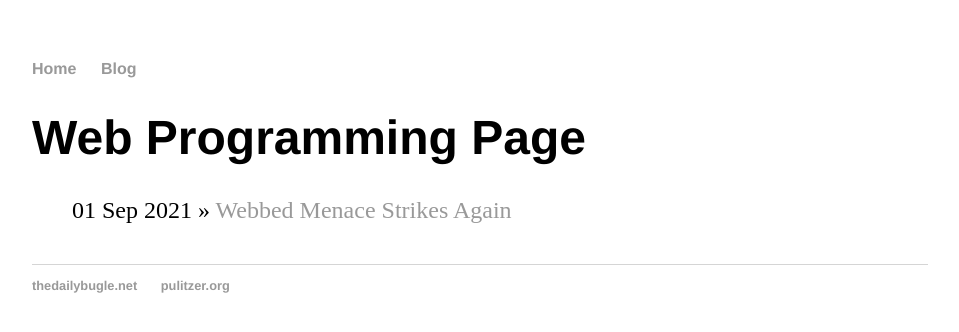
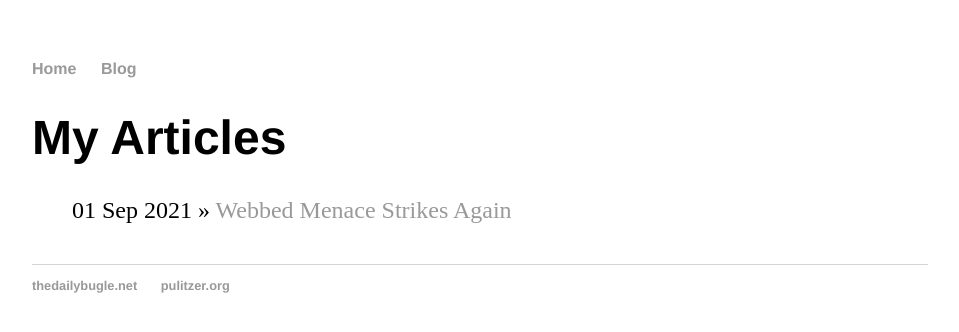
Before and after one commit to Sam-S-Callaghan/Sam-S-Callaghan.github.io, a Jekyll site: the page built from blog/index.html, in a window 1280 px wide. Shown: the top 332 px of the page, without its empty margins (160-1119 px from the left). Built offline with Jekyll 4.4.1, drawn with Linux system fonts in a browser that asks for light colours.

Commit message:
Update index.html

```diff
--- a/blog/index.html
+++ b/blog/index.html
@@ -1,6 +1,6 @@
 ---
 layout: default
-title: Web Programming Page
+title: My Articles
 ---
   <h1>{{ page.title }}</h1>
   <ul class="posts">{% for post in site.posts %}
```
